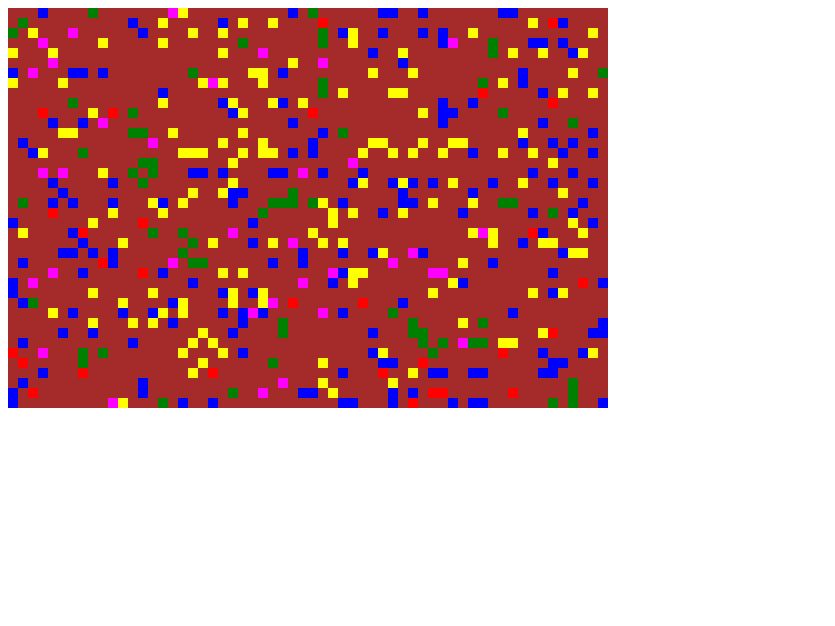
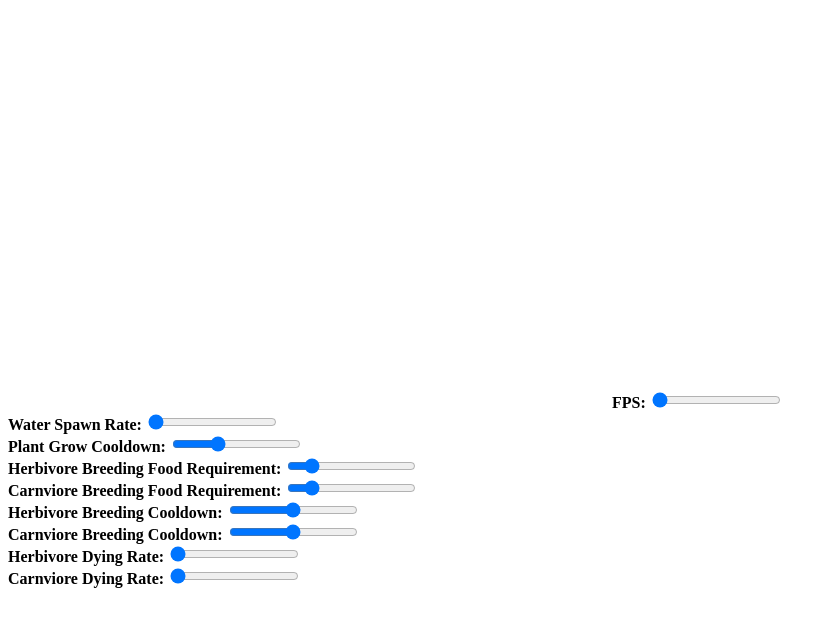
Before and after one commit to eadcock/igme330-project-1, a plain HTML site: page index.html in a window 1280 px wide. Shown: the whole page, without its empty margins (0-835 px from the left). Drawn offline with Linux system fonts and the light colour scheme.

Commit message:
Added user controls

```diff
--- a/index.html
+++ b/index.html
@@ -6,6 +6,7 @@
     <title></title>
     <link rel="stylesheet" href="styles/default-styles.css">
     <script src="src/index.js"></script>
+    <script src="src/controls.js"></script>
     <script src="src/Lifeworld.js"></script>
     <script src="src/Ground.js"></script>
     <script src="src/Water.js"></script>
@@ -17,6 +18,51 @@
 
 <body>
     <canvas></canvas>
+
+    <b>FPS: </b>
+    <input type='range' min='1' max='121' value='1' step='10' class='slider' id='fpsRange'>
+    <b id='fpsRangeOutput'></b>
+    <br>
+
+    <b>Water Spawn Rate: </b>
+    <input type='range' min='0.01' max='1.00' value='0.01' step='0.01' class='slider' id='waterSpawnRange'>
+    <b id='waterSpawnRangeOutput'></b>
+    <br>
+
+    <b>Plant Grow Cooldown: </b>
+    <input type='range' min='0' max='30' value='10' step='1' class='slider' id='plantGrowRange'>
+    <b id='plantGrowRangeOutput'></b>
+    <br>
+
+    <b>Herbivore Breeding Food Requirement: </b>
+    <input type='range' min='0' max='20' value='3' step='1' class='slider' id='herbBreedingFoodRange'>
+    <b id='herbBreedingFoodRangeOutput'></b>
+    <br>
+
+    <b>Carnviore Breeding Food Requirement: </b>
+    <input type='range' min='0' max='20' value='3' step='1' class='slider' id='carnBreedingFoodRange'>
+    <b id='carnBreedingFoodRangeOutput'></b>
+    <br>
+
+    <b>Herbivore Breeding Cooldown: </b>
+    <input type='range' min='0' max='20' value='10' step='1' class='slider' id='herbBreedingRange'>
+    <b id='herbBreedingRangeOutput'></b>
+    <br>
+
+    <b>Carnviore Breeding Cooldown: </b>
+    <input type='range' min='0' max='20' value='10' step='1' class='slider' id='carnBreedingRange'>
+    <b id='carnBreedingRangeOutput'></b>
+    <br>
+
+    <b>Herbivore Dying Rate: </b>
+    <input type='range' min='5' max='30' value='5' step='5' class='slider' id='herbDyingRange'>
+    <b id='herbDyingRangeOutput'></b>
+    <br>
+
+    <b>Carnviore Dying Rate: </b>
+    <input type='range' min='5' max='30' value='5' step='5' class='slider' id='carnDyingRange'>
+    <b id='carnDyingRangeOutput'></b>
+    <br>
 </body>
 
 </html>
--- a/src/Carnivore.js
+++ b/src/Carnivore.js
@@ -15,8 +15,6 @@ class Carnivore {
     color = 'red';
     tileType = tileType.carnivore;
     lastAte = 0;
-    breedingFoodRequirement = 3;
-    breedingCooldown = 10;
     lastBred = 5;
     new = true;
 
@@ -27,7 +25,7 @@ class Carnivore {
             // 1. wander to random neighboring ground tile
             // 2. eat random neighboring plant tile
             const neighbors = lifeworld.getNeighbors(col, row);
-            if(this.lastAte > carnivoreDyingRate) {
+            if(this.lastAte > carnDyingRate) {
                 neighbors[1][1].killOccupant();
             }
             if(neighbors) {
@@ -41,7 +39,7 @@ class Carnivore {
                     const target = getRandomElement(herbivores);
                     target[0].killOccupant();
                     this.lastAte = 0;
-                } else if (carnivores.length > 1 && ground.length && this.lastAte <= this.breedingFoodRequirement && this.lastBred > this.breedingCooldown) {
+                } else if (carnivores.length > 1 && ground.length && this.lastAte <= carnBreedingFoodRequirement && this.lastBred > carnBreedingCooldown) {
                     getRandomElement(ground)[0].occupiedBy = new Carnivore();
                     console.log('breed');
                     this.lastBred = 0;
--- a/src/Herbivore.js
+++ b/src/Herbivore.js
@@ -2,8 +2,6 @@ class Herbivore {
     color = 'yellow';
     tileType = tileType.herbivore;
     lastAte = 0;
-    breedingFoodRequirement = 3;
-    breedingCooldown = 10;
     lastBred = 5;
     new = true;
 
@@ -21,7 +19,7 @@ class Herbivore {
             // 1. wander to random neighboring ground tile
             // 2. eat random neighboring plant tile
             const neighbors = lifeworld.getNeighbors(col, row);
-            if(this.lastAte > herbivoreDyingRate) {
+            if(this.lastAte > herbDyingRate) {
                 neighbors[1][1].killOccupant();
             }
             if(neighbors) {
@@ -36,7 +34,7 @@ class Herbivore {
                 if(plants.length) {
                     plants.forEach(e => e[0].killOccupant());
                     this.lastAte = 0;
-                } else if (herbivores.length > 1 && ground.length && this.lastAte <= this.breedingFoodRequirement && this.lastBred > this.breedingCooldown) {
+                } else if (herbivores.length > 1 && ground.length && this.lastAte <= herbBreedingFoodRequirement && this.lastBred > herbBreedingCooldown) {
                     getRandomElement(ground)[0].occupiedBy = new Herbivore();
                     console.log('breed');
                     this.lastBred = 0;
--- a/src/Plant.js
+++ b/src/Plant.js
@@ -9,7 +9,6 @@
 class Plant {
     color = 'green';
     tileType = tileType.plant;
-    growCooldown = 10;
     lastGrown = 5;
     new = true;
 
@@ -31,7 +30,7 @@ class Plant {
     }
 
     growNeighbor(col, row) {
-        if(this.lastGrown > this.growCooldown) {
+        if(this.lastGrown > plantGrowCooldown) {
             const neighbors = lifeworld.getNeighbors(col, row);
 
             let water = flattenArray(getNeighborsOfType(neighbors, tileType.water));
--- a/src/index.js
+++ b/src/index.js
@@ -5,7 +5,15 @@ const cellWidth = 10;
 let lifeworld;
 
 // user controlled values
-let fps = 1, waterSpawnRate = 0.008, herbivoreDyingRate = 5, carnivoreDyingRate = 5;
+let fps = 1;
+let waterSpawnRate = 0.008;
+let plantGrowCooldown = 10;
+let herbBreedingFoodRequirement = 3;
+let carnBreedingFoodRequirement = 3;
+let herbBreedingCooldown = 10;
+let carnBreedingCooldown = 10;
+let herbDyingRate = 5;
+let carnDyingRate = 5;
 
 window.onload = init;
 
@@ -14,6 +22,7 @@ function init() {
     canvas.width = canvasWidth;
     canvas.height = canvasHeight;
     ctx = canvas.getContext('2d');
+    controlsInit();
     // TODO: init lifeworld
     lifeworld = new Lifeworld();
     loop();
```
